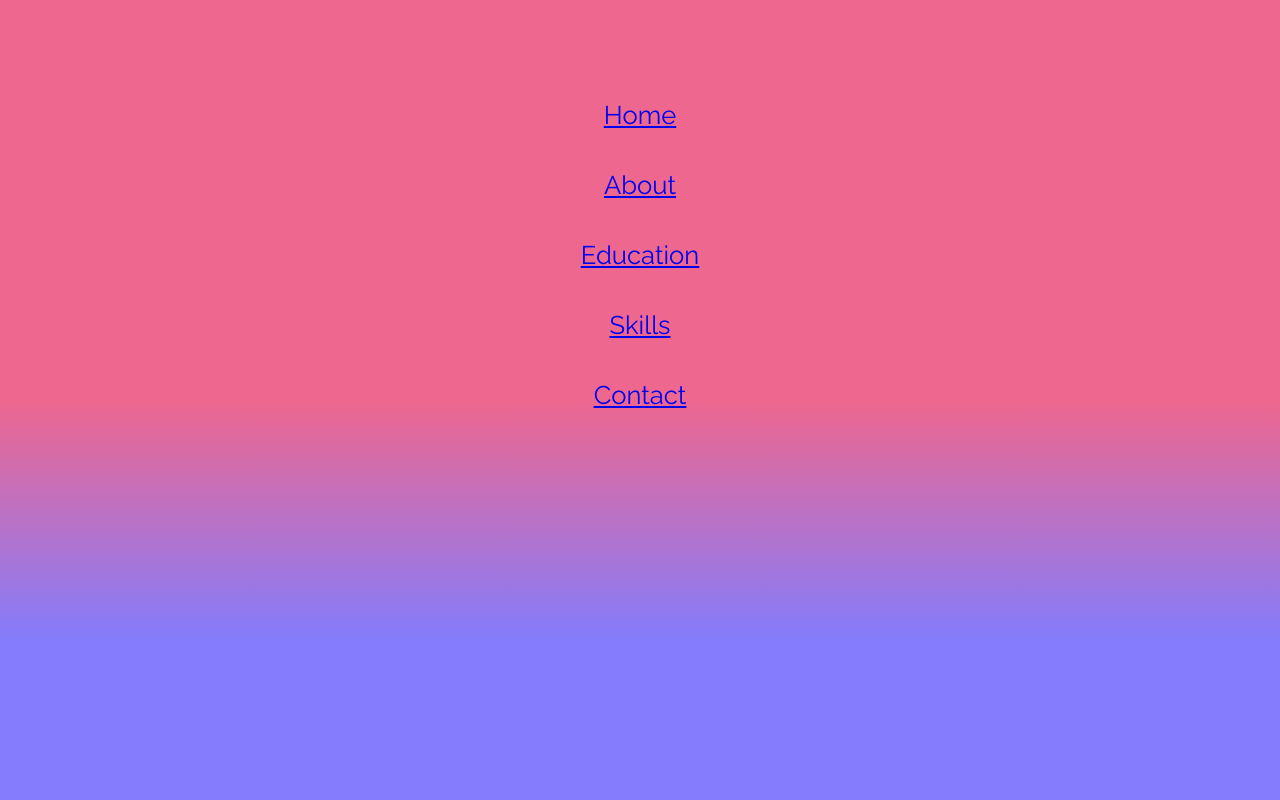
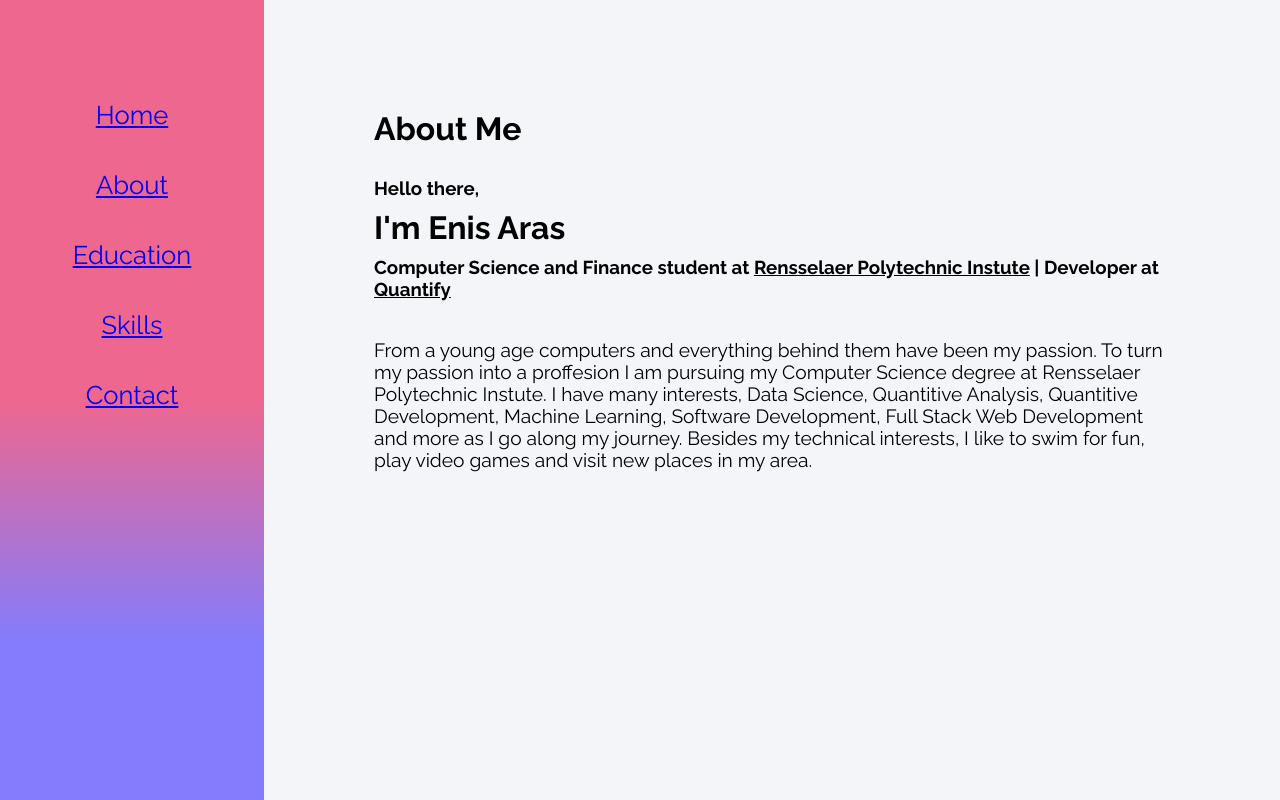
Before and after one commit to enisaras/website, a React (Create React App) app: page /about in a window 1280 px wide. Built offline with nearby package versions, Linux system fonts and the light colour scheme.

Commit message:
Added home and about pages
Signed-off-by: arass <arass@rpi.edu>

```diff
--- a/package.json
+++ b/package.json
@@ -12,6 +12,7 @@
     "react-router-dom": "^5.2.0",
     "react-scripts": "4.0.2",
     "react-service-worker": "^0.1.1",
+    "react-typing-effect": "^2.0.5",
     "web-vitals": "^1.1.0"
   },
   "scripts": {
--- a/src/App.css
+++ b/src/App.css
@@ -35,6 +35,31 @@ flex:var(--sidebar-flex);
 background: rgb(238,103,143);
 background: linear-gradient(180deg, rgba(238,103,143,1) 50%, rgba(132,124,252,1) 80%);
 }
+.condiv
+{
+  padding: 100px ;
+  background-color: #f4f5f9;
+  flex:var(--condiv-flex);
+}
+
+.home
+{
+  display: flex;
+  justify-content: center;
+  flex-direction: column;
+  align-items: center;
+
+}
+.profilepic
+{
+  width: 400px;
+  margin: 40px;
+}
+.typingeffect
+{
+  font-size: var(--typing-font);
+  margin-bottom: 30px;
+}
 nav ul
 {
   font-size:var(--fontsize-nav) ;
@@ -51,3 +76,33 @@ nav ul li
 {
 font-weight: bolder;
 }
+
+.social
+{
+position: absolute;
+margin-top: 20px;
+display: flex;
+bottom: 60px;
+}
+.social i
+{
+padding-right: 30px;
+font-size: 25px;
+color: #9a9b9c;
+}
+.social i:hover
+{
+color: #ffffff;
+}
+.subtopic
+{
+margin:10px 10px 30px 10px !important;
+}
+p
+{
+font-size: var(--fontsize-p);
+}
+h1,h2,h3,h4,p
+{
+margin: 10px;
+}
--- a/src/App.js
+++ b/src/App.js
@@ -2,13 +2,23 @@ import React from 'react';
 import './App.css';
 import{BrowserRouter as Router,Route,} from "react-router-dom";
 import Navbar from './components/Navbar';
+import Home from './contents/Home';
+import About from './contents/About'
 function App() {
     return (
-    <Router>
-      <div className = "App">
+      <Router>
+      <div className="App">
         <Navbar />
+        {/* Route for Home.js contents */}
+        <Route exact path="/">
+      <Home />
+      </Route>
+        {/* Route for About.js contents */}
+        <Route path="/about">
+        <About />
+        </Route>
       </div>
-    </Router>
+      </Router>
     )
 };
 
--- a/src/components/Social.js
+++ b/src/components/Social.js
@@ -0,0 +1,14 @@
+import React, { Component } from 'react';
+class Social extends Component {
+render() {
+return (
+<div class="social">
+<a href="https://github.com/enisaras" target="_blank"><i class="fab fa-github"></i></a>
+<a href="https://www.linkedin.com/in/enis-aras-5b6212b1/" target="_blank"><i class="fab fa-linkedin-in"></i></a>
+<a href="https://gitlab.com/enisaras" target="_blank"><i class="fab fa-gitlab"></i></a>
+<a href="https://discordapp.com/users/750020267501158502/" target="_blank"><i class="fab fa-discord"></i></a>
+</div>
+)
+}
+}
+export default Social
--- a/src/contents/About.js
+++ b/src/contents/About.js
@@ -0,0 +1,21 @@
+import React, { Component } from 'react';
+class About extends Component {
+render() {
+return (
+<div className="condiv">
+<h1 className="subtopic">About Me</h1>
+<h3>Hello there,</h3>
+<h1>I'm Enis Aras</h1>
+<h3>Computer Science and Finance student at <u>Rensselaer Polytechnic Instute</u> | Developer at <u>Quantify</u></h3>
+<br></br>
+<p>From a young age computers and everything behind them have been my passion.
+    To turn my passion into a proffesion I am pursuing my Computer Science degree
+    at Rensselaer Polytechnic Instute. I have many interests, Data Science, Quantitive Analysis, Quantitive Development,
+    Machine Learning, Software Development, Full Stack Web Development and more as I go along my journey.
+    Besides my technical interests, I like to swim for fun, play video games and visit new places in my area.
+</p>
+</div>
+)
+}
+}
+export default About
--- a/src/contents/Home.js
+++ b/src/contents/Home.js
@@ -0,0 +1,17 @@
+import React, { Component } from 'react';
+import ReactTypingEffect from 'react-typing-effect';
+import profilepic from '../img/profile_photo.jpg';
+import Social from '../components/Social';
+class Home extends Component {
+render() {
+return (
+<div className="condiv home">
+<img src={profilepic} className="profilepic"></img>
+<ReactTypingEffect className="typingeffect" text={['I am Enis Aras']} speed={100} eraseDelay={700}/>
+<Social />
+
+</div>
+)
+}
+}
+export default Home
```
Also changed, not shown: src/img/profile_photo.jpg (added), 13 other files (tests, documents, lock files or other folders).
